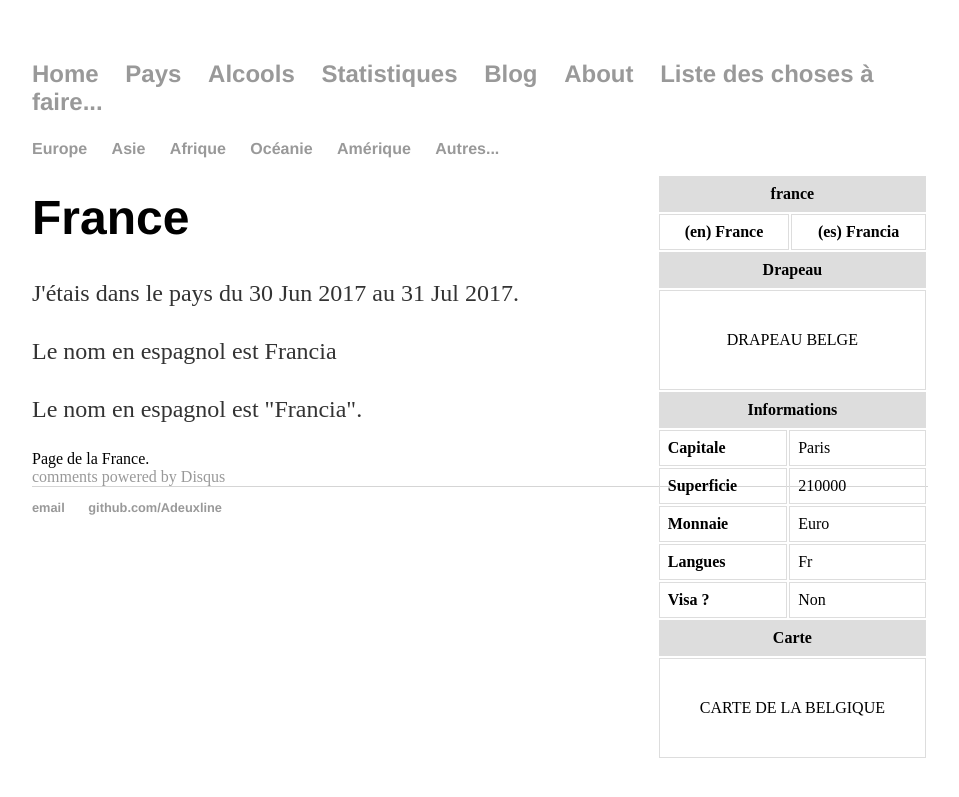
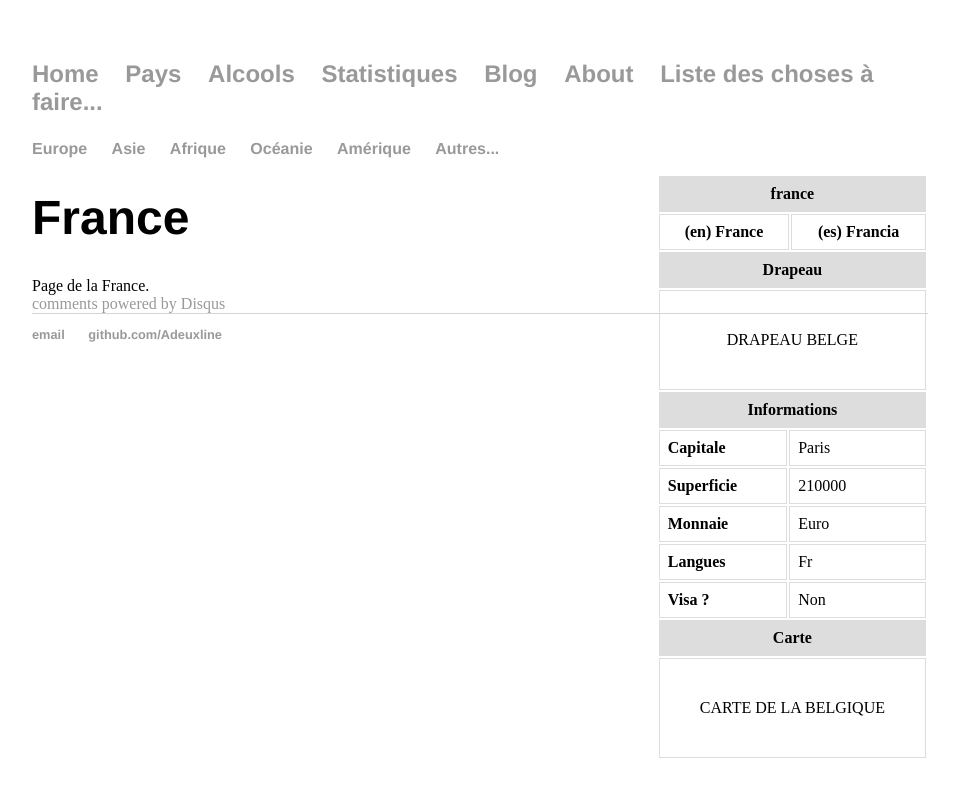
Before and after one commit to rlabe/adeuxline.github.io, a Jekyll site: the page built from _countries/france.html, in a window 1280 px wide. Shown: the top 797 px of the page, without its empty margins (160-1119 px from the left). Built offline with Jekyll 4.4.1, drawn with Linux system fonts in a browser that asks for light colours; comment, search, counter and statistics services are not loaded.

Commit message:
Update country.html

```diff
--- a/_layouts/country.html
+++ b/_layouts/country.html
@@ -7,12 +7,6 @@ layout: default
 
 <h1>{{ page.nameFr }}</h1>
 
-<p class="meta">J'étais dans le pays du {{ page.dateBegin | date_to_string }} au {{ page.dateEnd | date_to_string }}.</p>
-
-<p>{% if page.nameEs %} Le nom en espagnol est {{ page.nameEs }} {% endif %}</p>
-
-<p>Le nom en espagnol est "{{ page.nameEs }}".</p>
-
 <div class="post">
   {{ content }}
 </div>
```
